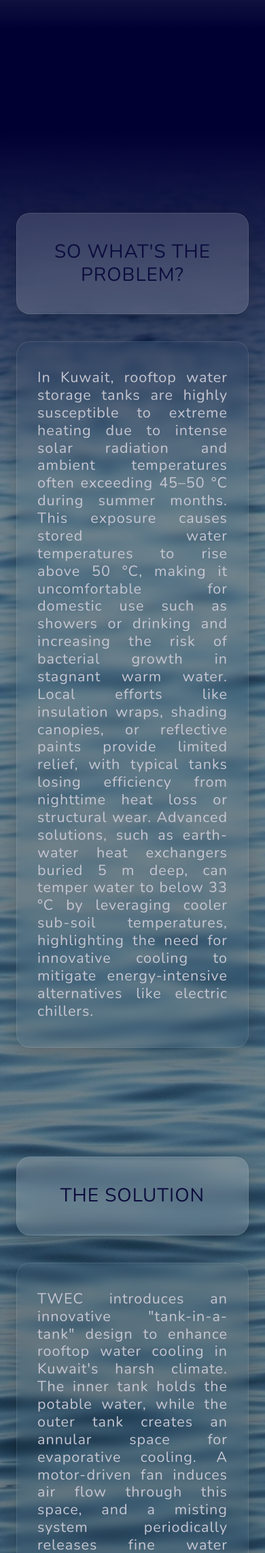
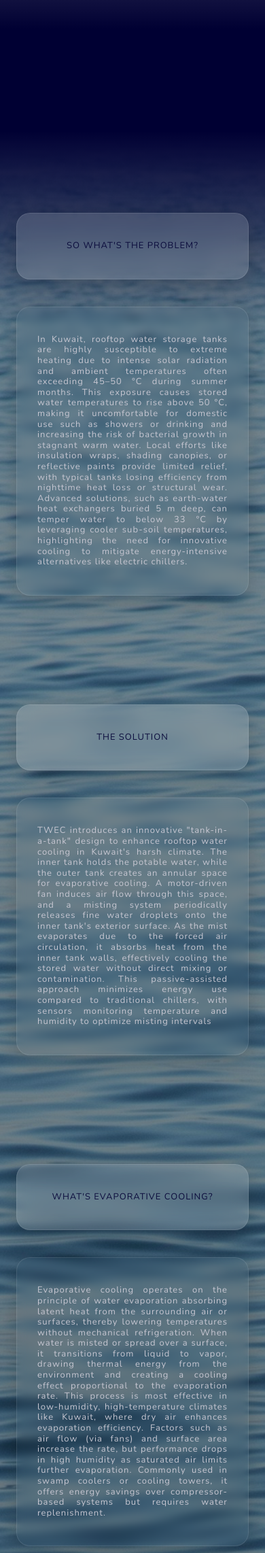
Before and after one commit to roudani00/CAP_web, a Flask app: page / in a window 390 px wide. Shown: the part 410-2694 px from the top of the page at 68% size. Run offline with Flask 3, Linux system fonts and the light colour scheme; some libraries are stand-ins or nearby versions.

Commit message:
thursday may 21,

```diff
--- a/static/css/styles_me.css
+++ b/static/css/styles_me.css
@@ -183,8 +183,8 @@ text-align: left !important;
 
 
 @media (max-width: 600px) {
-  .small-text {
-    font-size: 10px;
+  .small-text{
+    font-size: 13px;
   }
 }
 /* === ADD THIS CODE - Text will stay BELOW when screen gets small === */
--- a/templates/index.html
+++ b/templates/index.html
@@ -37,10 +37,10 @@
         <div class="container text-center pad_me d-flex align-items-center justify-content-center">
             <div class="row align-items-center">
                 <div class="col-md-4">
-                    <h1 class="text-uppercase text_color_sub2 text-container_me ">So what's the problem?</h1>
+                    <h1 class="text-uppercase text_color_sub2 text-container_me small-text">So what's the problem?</h1>
                 </div>
                 <div class="col-md-8">
-                    <h4 class="text_color_text justi text-container_me_text">
+                    <h4 class="text_color_text justi text-container_me_text small-text">
                         In Kuwait, rooftop water storage tanks are highly susceptible to extreme heating due to
                         intense solar radiation and ambient temperatures often exceeding 45–50 °C during summer
                         months. This exposure causes stored water temperatures to rise above 50 °C, making it
@@ -63,7 +63,7 @@
         <div class="container text-center pad_me d-flex align-items-center justify-content-center">
             <div class="row align-items-center">
                 <div class="col-md-8">
-                    <h4 class="text_color_text justi text-container_me_text">
+                    <h4 class="text_color_text justi text-container_me_text small-text">
                         TWEC introduces an innovative "tank-in-a-tank" design to
                         enhance rooftop water cooling in Kuwait's harsh climate. The inner tank holds the potable water,
                         while the outer tank creates an annular space for evaporative cooling. A motor-driven fan
@@ -76,7 +76,7 @@
                     </h4>
                 </div>
                 <div class="col-md-4 order-first order-md-2">
-                    <h1 class="text-uppercase text_color_sub2 text-container_me">The solution</h1>
+                    <h1 class="text-uppercase text_color_sub2 text-container_me small-text">The solution</h1>
                 </div>
             </div>
         </div>
@@ -89,10 +89,10 @@
         <div class="container text-center pad_me d-flex align-items-center justify-content-center">
             <div class="row align-items-center">
                 <div class="col-md-4">
-                    <h1 class="text-uppercase text_color_sub2 text-container_me">What's evaporative cooling?</h1>
+                    <h1 class="text-uppercase text_color_sub2 text-container_me small-text">What's evaporative cooling?</h1>
                 </div>
                 <div class="col-md-8">
-                    <h4 class="text_color_text justi text-container_me_text">
+                    <h4 class="text_color_text justi text-container_me_text small-text">
                         Evaporative cooling operates on the principle of water evaporation absorbing latent heat from
                         the surrounding air or surfaces, thereby lowering temperatures without mechanical refrigeration.
                         When water is misted or spread over a surface, it transitions from liquid to vapor, drawing
@@ -113,7 +113,7 @@
         <div class="container text-center pad_me d-flex align-items-center justify-content-center">
             <div class="row align-items-center">
                 <div class="col-md-8">
-                    <h4 class="text_color_text justi text-container_me_text">
+                    <h4 class="text_color_text justi text-container_me_text small-text">
                         Saving energy in water cooling systems is crucial in Kuwait, where high electricity demand from
                         desalination and air conditioning strains the grid, contributing to environmental challenges
                         like CO2 emissions from fossil fuel reliance. Efficient designs like evaporative cooling reduce
@@ -125,7 +125,7 @@
                     </h4>
                 </div>
                 <div class="col-md-4 order-first order-md-2">
-                    <h1 class="text-uppercase text_color_sub2 text-container_me">Why save energy?</h1>
+                    <h1 class="text-uppercase text_color_sub2 text-container_me small-text">Why save energy?</h1>
                 </div>
             </div>
         </div>
```
